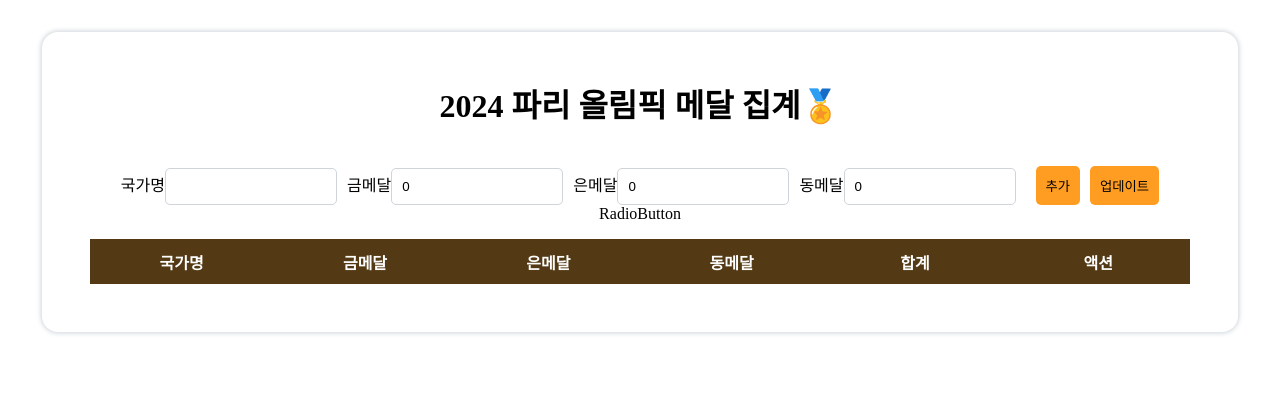
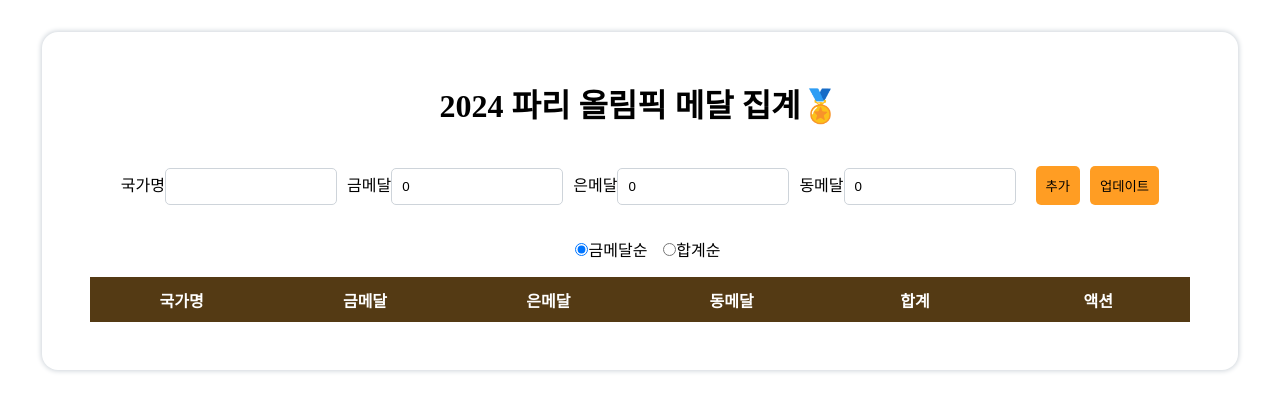
Before and after one commit to parkminjo/Olympic-Medal-Tracker, a React (Vite) app: page / in a window 1280 px wide. Shown: the top 412 px of the page. Built offline with nearby package versions, Linux system fonts and the light colour scheme.

Commit message:
금메달순, 합계순 정렬 기능 구현

```diff
--- a/src/App.css
+++ /dev/null
@@ -1,31 +0,0 @@
-Main {
-  width: 100%;
-  height: 100%;
-  display: flex;
-  flex-direction: column;
-  justify-content: center;
-}
-
-p {
-  margin-top: 1rem;
-}
-
-.total {
-  color: #858e96;
-}
-
-.radio-button {
-  display: flex;
-  align-items: center;
-  justify-content: right;
-  margin-top: 2rem;
-}
-
-.radio-button > input {
-  margin-left: 1rem;
-}
-
-.gold-lank,
-.total-lank {
-  margin-left: 5px;
-}
--- a/src/App.jsx
+++ b/src/App.jsx
@@ -1,5 +1,4 @@
 import React from "react";
-import "./App.css";
 import MedalForm from "./components/MedalForm";
 import MedalList from "./components/MedalList";
 import RadioButton from "./components/RadioButton";
@@ -27,14 +26,34 @@ const H1 = styled.h1`
 
 /** App */
 const App = () => {
+  /** 나라별 메달 현황 state */
   const [medalList, setMedalList] = useState([]);
 
+  /** 정렬 기준 state */
+  const [sortType, setSortType] = useState("goldSort");
+
+  /** 금메달순, 합계순 정렬 함수 */
+  const getSortedList = () => {
+    if (sortType === "goldSort") {
+      const sortedList = [...medalList].sort((a, b) => b.gold - a.gold);
+      return sortedList;
+    } else {
+      const sortedList = [...medalList].sort(
+        (a, b) => b.gold + b.silver + b.bronze - (a.gold + a.silver + a.bronze)
+      );
+      return sortedList;
+    }
+  };
+
+  const sortedList = getSortedList();
+
+  /** UI */
   return (
     <Container>
       <H1>2024 파리 올림픽 메달 집계🏅</H1>
       <MedalForm medalList={medalList} setMedalList={setMedalList} />
-      <RadioButton />
-      <MedalList medalList={medalList} setMedalList={setMedalList} />
+      <RadioButton sortType={sortType} setSortType={setSortType} />
+      <MedalList medalList={sortedList} setMedalList={setMedalList} />
     </Container>
   );
 };
--- a/src/components/MedalForm.jsx
+++ b/src/components/MedalForm.jsx
@@ -62,6 +62,9 @@ const MedalForm = ({ medalList, setMedalList }) => {
     });
   };
 
+  /** 메달 합계 */
+  const total = countryMedal.gold + countryMedal.silver + countryMedal.bronze;
+
   /** handleSubmit 함수 */
   const handleSubmit = (e) => {
     e.preventDefault();
@@ -74,13 +77,24 @@ const MedalForm = ({ medalList, setMedalList }) => {
       ...prev,
       {
         ...countryMedal,
-        total: countryMedal.gold + countryMedal.silver + countryMedal.bronze,
+        total,
       },
     ]);
 
     reset();
   };
 
+  /** handleUpdate 함수 */
+  const handleUpdate = (country) => {
+    if (medalList.some((medal) => medal.country !== country)) {
+      alert("등록되지 않은 나라입니다. 입력하신 나라를 추가해주세요!");
+      return;
+    }
+
+    setMedalList((prev) => [...prev, { ...countryMedal, total }]);
+  };
+
+  /** UI */
   return (
     <div>
       <FormContainer onSubmit={handleSubmit}>
@@ -128,7 +142,9 @@ const MedalForm = ({ medalList, setMedalList }) => {
           />
         </label>
         <Button type="submit">추가</Button>
-        <Button type="button">업데이트</Button>
+        <Button type="button" onClick={() => handleUpdate(country)}>
+          업데이트
+        </Button>
       </FormContainer>
     </div>
   );
--- a/src/components/MedalList.jsx
+++ b/src/components/MedalList.jsx
@@ -63,6 +63,7 @@ const MedalList = ({ medalList, setMedalList }) => {
     );
   };
 
+  /** UI */
   return (
     <div>
       <Table>
--- a/src/components/RadioButton.jsx
+++ b/src/components/RadioButton.jsx
@@ -2,10 +2,45 @@ import React from "react";
 import styled from "styled-components";
 
 /** styled components */
+const Div = styled.div`
+  display: flex;
+  align-items: center;
+  justify-content: right;
+  margin-top: 2rem;
+`;
+
+const Input = styled.input`
+  margin-left: 1rem;
+`;
 
 /** RadioButton */
-const RadioButton = () => {
-  return <div>RadioButton</div>;
+const RadioButton = ({ sortType, setSortType }) => {
+  return (
+    <Div>
+      <label htmlFor="goldSort">
+        <Input
+          type="radio"
+          id="goldSort"
+          name="sorting"
+          value="goldSort"
+          checked={sortType === "goldSort"}
+          onChange={(e) => setSortType(e.target.value)}
+        />
+        금메달순
+      </label>
+      <label htmlFor="totalSort">
+        <Input
+          type="radio"
+          id="totalSort"
+          name="sorting"
+          value="totalSort"
+          checked={sortType === "totalSort"}
+          onChange={(e) => setSortType(e.target.value)}
+        />
+        합계순
+      </label>
+    </Div>
+  );
 };
 
 export default RadioButton;
```
